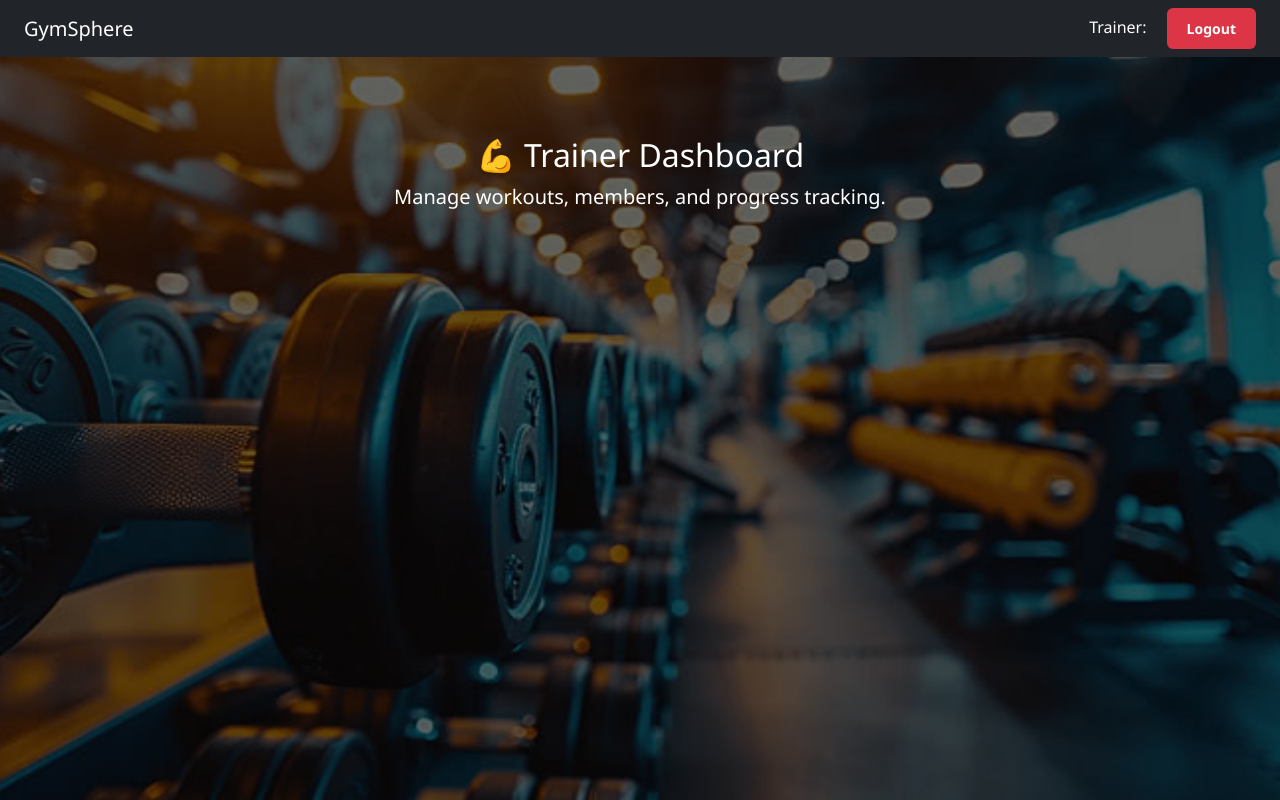
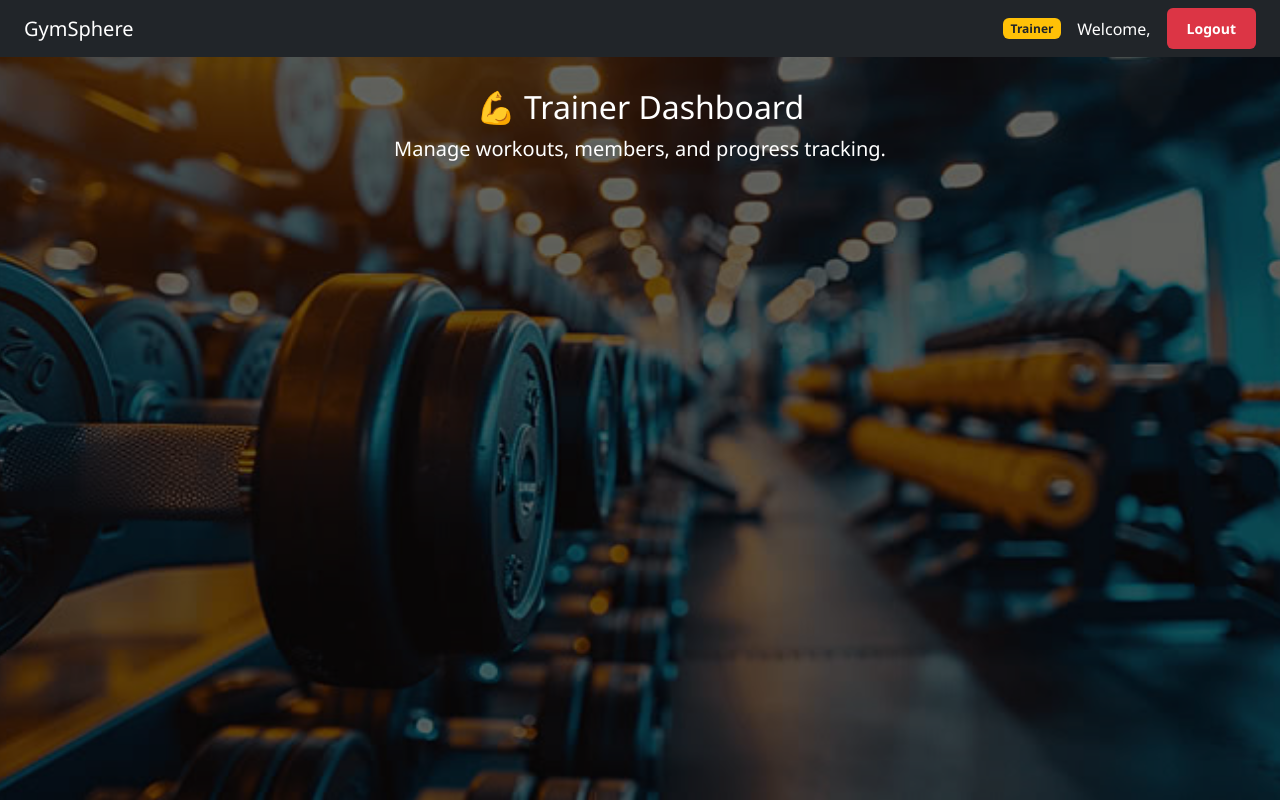
Before and after one commit to Hari-rit/gymsphere, a React (Create React App) app in the folder gymsphere-frontend/: page /trainer in a window 1280 px wide. Built offline with nearby package versions, Linux system fonts and the light colour scheme.

Commit message:
added a badge to dashboard according to roles and fixed alignment

```diff
--- a/gymsphere-frontend/src/MemberDashboard.js
+++ b/gymsphere-frontend/src/MemberDashboard.js
@@ -7,8 +7,9 @@ function MemberDashboard({ username, onLogout }) {
       {/* Fixed Navbar */}
       <nav className="navbar navbar-expand-lg navbar-dark bg-dark fixed-top px-4">
         <span className="navbar-brand">GymSphere</span>
-        <div className="ms-auto">
-          <span className="me-3">Welcome, {username}</span>
+        <div className="ms-auto d-flex align-items-center gap-3">
+          <span className="badge bg-success">Member</span>
+          <span className="text-white">Welcome, {username}</span>
           <button className="btn btn-danger btn-sm" onClick={onLogout}>
             Logout
           </button>
@@ -16,7 +17,7 @@ function MemberDashboard({ username, onLogout }) {
       </nav>
 
       {/* Dashboard Content */}
-      <div className="container text-center pt-5 mt-5">
+      <div className="container text-center pt-5" style={{ paddingTop: '100px' }}>
         <h2>🏋️ Member Dashboard</h2>
         <p className="lead">Your personalized gym experience starts here.</p>
       </div>
--- a/gymsphere-frontend/src/TrainerDashboard.js
+++ b/gymsphere-frontend/src/TrainerDashboard.js
@@ -7,8 +7,9 @@ function TrainerDashboard({ username, onLogout }) {
       {/* Fixed Navbar */}
       <nav className="navbar navbar-expand-lg navbar-dark bg-dark fixed-top px-4">
         <span className="navbar-brand">GymSphere</span>
-        <div className="ms-auto">
-          <span className="me-3">Trainer: {username}</span>
+        <div className="ms-auto d-flex align-items-center gap-3">
+          <span className="badge bg-warning text-dark">Trainer</span>
+          <span className="text-white">Welcome, {username}</span>
           <button className="btn btn-danger btn-sm" onClick={onLogout}>
             Logout
           </button>
@@ -16,7 +17,7 @@ function TrainerDashboard({ username, onLogout }) {
       </nav>
 
       {/* Dashboard Content */}
-      <div className="container text-center pt-5 mt-5">
+      <div className="container text-center pt-5" style={{ paddingTop: '100px' }}>
         <h2>💪 Trainer Dashboard</h2>
         <p className="lead">Manage workouts, members, and progress tracking.</p>
       </div>
```
Also changed, not shown: 1 other file (tests, documents, lock files or other folders).
